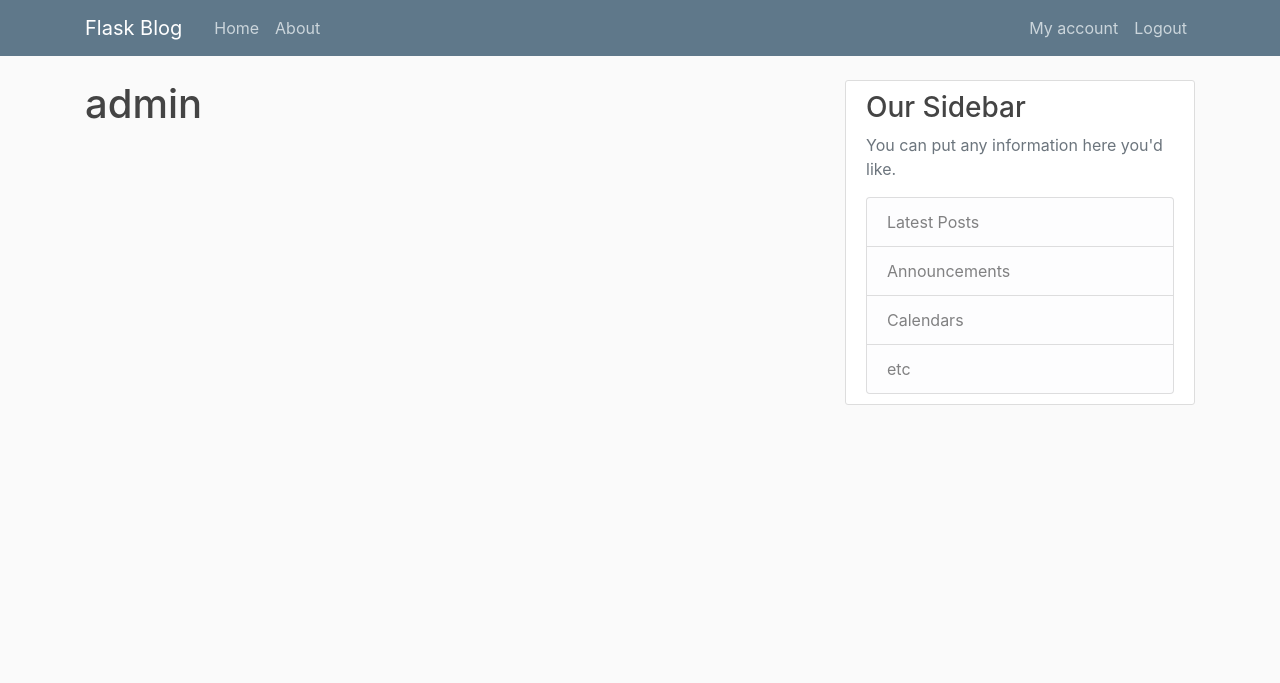
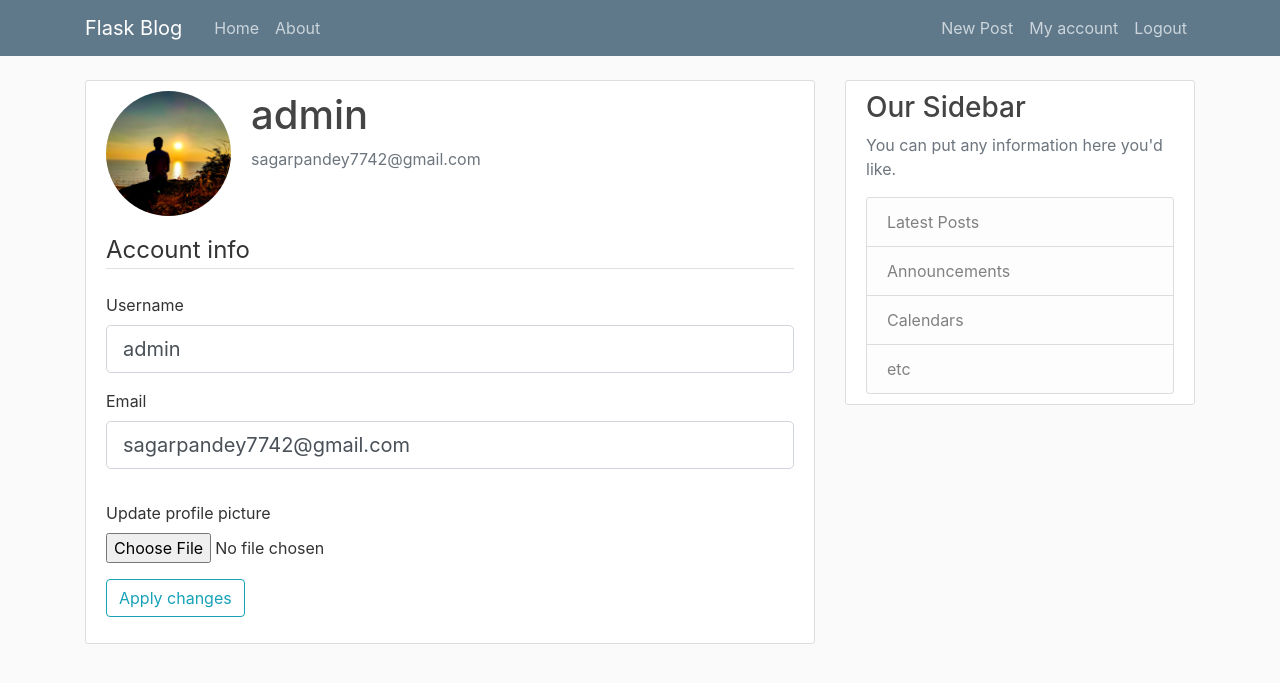
Before and after one commit to sagarpandey7742/Flask-Blog, a Flask app: page /account in a window 1280 px wide. Shown: the top 683 px of the page. Run offline with Flask 2, Linux system fonts and the light colour scheme; a user stored in the database is signed in; some libraries are stand-ins or nearby versions.

Commit message:
Added support for profile picture and new/update/delete post functionality

```diff
--- a/app/forms.py
+++ b/app/forms.py
@@ -1,7 +1,9 @@
 from flask_wtf import FlaskForm
-from wtforms import StringField, PasswordField, SubmitField, BooleanField
+from wtforms import StringField, PasswordField, SubmitField, BooleanField, TextAreaField
 from wtforms.validators import DataRequired, Length, Email, EqualTo, ValidationError
 from app.models import User
+from flask_login import current_user
+from flask_wtf.file import FileField, FileAllowed
 
 
 class RegistrationForm(FlaskForm):
@@ -22,8 +24,34 @@ class RegistrationForm(FlaskForm):
         if email:
             raise ValidationError("Email already taken")
 
+
 class LoginForm(FlaskForm):
     email = StringField("Email", validators=[DataRequired(), Email()])
     password = PasswordField("Password", validators=[DataRequired()])
     remember = BooleanField("Remember Me")
     submit = SubmitField("Login")
+
+
+class UpdateAccountForm(FlaskForm):
+    username = StringField("Username",
+                           validators=[DataRequired(), Length(min=5, max=20)])
+    email = StringField("Email", validators=[DataRequired(), Email()])
+    picture = FileField("Update profile picture", validators=[FileAllowed(["jpg", "png"])])
+    submit = SubmitField("Apply changes")
+
+    def validate_username(self, username):
+        if username.data != current_user.username:
+            user = User.query.filter_by(username=username.data).first()
+            if user:
+                raise ValidationError("Username already taken")
+
+    def validate_email(self, email):
+        if email.data != current_user.email:
+            email = User.query.filter_by(email=email.data).first()
+            if email:
+                raise ValidationError("Email already taken")
+
+class PostForm(FlaskForm):
+    title=StringField("Title", validators=[DataRequired(), Length(min=1, max=100)])
+    content=TextAreaField("Content", validators=[DataRequired()])
+    submit = SubmitField("Post")
--- a/app/routes.py
+++ b/app/routes.py
@@ -1,28 +1,17 @@
-from flask import render_template, url_for, flash, redirect, request
+from flask import render_template, url_for, flash, redirect, request, abort
 from app import app, db, bcrypt
-from app.forms import RegistrationForm, LoginForm
+from app.forms import RegistrationForm, LoginForm, UpdateAccountForm, PostForm
 from app.models import User, Post
-from flask_login import login_user, logout_user, login_required
-
-posts = [
-    {
-        "author": "Sagar Pandey",
-        "title": "First Post",
-        "content": "First content",
-        "date_posted": "December 7 2020"
-    },
-    {
-        "author": "Sagar Pandey 2",
-        "title": "Second Post",
-        "content": "Second content",
-        "date_posted": "December 8 2020"
-    },
-]
+from flask_login import login_user, logout_user, login_required, current_user
+import secrets
+import os
+from PIL import Image
 
 
 @app.route('/')
 @app.route('/home')
 def home():
+    posts = Post.query.all()
     return render_template("home.html", posts=posts)
 
 
@@ -61,6 +50,7 @@ def login():
             flash(f"Login Unsuccessful, enter correct credentials", category="danger")
     return render_template('login.html', title="Login", form=form)
 
+
 @app.route('/logout')
 def logout():
     logout_user()
@@ -68,7 +58,84 @@ def logout():
     return redirect(url_for("home"))
 
 
-@app.route('/account')
+def save_picture(form_picture):
+    pic_name = secrets.token_hex(8)
+    p_name, p_ext = os.path.splitext(form_picture.filename)
+    picture_fn = pic_name + p_ext
+    picture_path = os.path.join(app.root_path, "static/profile_pics", picture_fn)
+    resized_img = Image.open(form_picture)
+    resized_img.thumbnail((512, 512))
+    resized_img.save(picture_path)
+    return picture_fn
+
+
+@app.route('/account', methods=['GET', 'POST'])
 @login_required
 def account():
-    return render_template("account.html", title="Account")
+    form = UpdateAccountForm()
+    if form.validate_on_submit():
+        if form.picture.data:
+            pic_file = save_picture(form.picture.data)
+            current_user.img = pic_file
+
+        current_user.username = form.username.data
+        current_user.email = form.email.data
+        db.session.commit()
+        flash(f"Account info updated", "success")
+        return redirect(url_for("account"))
+    elif request.method == "GET":
+        form.username.data = current_user.username
+        form.email.data = current_user.email
+    img = url_for("static", filename="profile_pics/" + current_user.img)
+    return render_template("account.html", title="Account", img=img, form=form)
+
+
+@app.route('/post/new', methods=['GET', 'POST'])
+@login_required
+def new_post():
+    form = PostForm()
+    if form.validate_on_submit():
+        post = Post(title=form.title.data, content=form.content.data, author=current_user)
+        db.session.add(post)
+        db.session.commit()
+        flash(f"New post is live!", category="success")
+        return redirect(url_for("home"))
+    return render_template("create_post.html", title="New Post", form=form, legend="New Post")
+
+
+@app.route("/post/<int:post_id>")
+def post(post_id):
+    post = Post.query.get_or_404(post_id)
+    return render_template('post.html', title=post.title, post=post)
+
+
+@app.route("/post/<int:post_id>/update", methods=["GET", "POST"])
+@login_required
+def update_post(post_id):
+    post = Post.query.get_or_404(post_id)
+    if post.author != current_user:
+        abort(403)
+    else:
+        form=PostForm()
+        if form.validate_on_submit():
+            post.title=form.title.data
+            post.content=form.content.data
+            db.session.commit()
+            flash(f"Post Updated!",category="success")
+            return redirect(url_for("post", post_id=post.id))
+        elif request.method=="GET":
+            form.title.data=post.title
+            form.content.data=post.content
+        return render_template('create_post.html', title="Update Post", form=form, legend="Update Post")
+
+
+@app.route("/post/<int:post_id>/delete", methods=["GET", "POST"])
+@login_required
+def delete_post(post_id):
+    post = Post.query.get_or_404(post_id)
+    if post.author != current_user:
+        abort(403)
+    db.session.delete(post)
+    db.session.commit()
+    flash(f"Post deleted successfully", category="info")
+    return redirect(url_for("home"))
--- a/app/templates/account.html
+++ b/app/templates/account.html
@@ -1,4 +1,59 @@
 {% extends "layout.html" %}
 {% block content %}
-    <h1>{{ current_user.username }}</h1>
+    <div class="content-section">
+        <div class="media">
+            <img class="rounded-circle account-img" src="{{ img }}">
+            <div class="media-body">
+                <h2 class="account-heading">{{ current_user.username }}</h2>
+                <p class="text-secondary">{{ current_user.email }}</p>
+            </div>
+        </div>
+        <form method="POST" action="" enctype="multipart/form-data">
+            {{ form.hidden_tag() }}
+            <fieldset class="form-group">
+                <legend class="border-bottom mb-4">Account info</legend>
+
+                <div class="form-group">
+                    {{ form.username.label(class="form-control-label") }}
+                    {% if form.username.errors %}
+                        {{ form.username(class="form-control form-control-lg is-invalid") }}
+                        <div class="invalid-feedback">
+                            {% for error in form.username.errors %}
+                                <span>{{ error }}</span>
+                            {% endfor %}
+                        </div>
+                    {% else %}
+                        {{ form.username(class="form-control form-control-lg") }}
+                    {% endif %}
+                </div>
+
+                <div class="form-group">
+                    {{ form.email.label(class="form-control-label") }}
+                    {% if form.email.errors %}
+                        {{ form.email(class="form-control form-control-lg is-invalid") }}
+                        <div class="invalid-feedback">
+                            {% for error in form.email.errors %}
+                                <span>{{ error }}</span>
+                            {% endfor %}
+                        </div>
+                    {% else %}
+                        {{ form.email(class="form-control form-control-lg") }}
+                    {% endif %}
+                </div>
+            </fieldset>
+            <div class="form-group">
+                {{ form.picture.label() }}
+                {{ form.picture(class="form-control-file") }}
+                {% if form.picture.errors %}
+                    {% for error in form.picture.errors %}
+                        <span class="text-danger">{{ error }}</span><br>
+                    {% endfor %}
+                {% endif %}
+            </div>
+            <div class="form-group">
+                {{ form.submit(class="btn btn-outline-info") }}
+            </div>
+        </form>
+
+    </div>
 {% endblock content %}
--- a/app/templates/layout.html
+++ b/app/templates/layout.html
@@ -33,6 +33,7 @@
                     <!-- Navbar Right Side -->
                     <div class="navbar-nav">
                         {% if current_user.is_authenticated %}
+                            <a class="nav-item nav-link" href={{ url_for("new_post") }}>New Post</a>
                             <a class="nav-item nav-link" href={{ url_for("account") }}>My account</a>
                             <a class="nav-item nav-link" href={{ url_for("logout") }}>Logout</a>
                         {% else %}
```
Also changed, not shown: app/templates/create_post.html (added, +43 -0 lines), app/templates/home.html (+4 -3 lines), app/templates/post.html (added, +45 -0 lines), app/site.db, app/static/profile_pics/0da2debd5746f759.jpg (added), app/static/profile_pics/24ced1723fa01e37.jpg (added), app/static/profile_pics/357e391391d18b4c.jpg (added), app/static/profile_pics/default.jpg (added), app/static/profile_pics/userimage.png (added), 1 other file.
